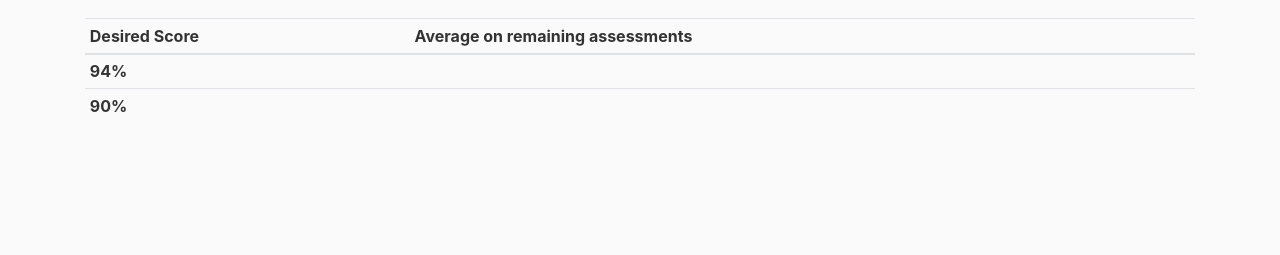
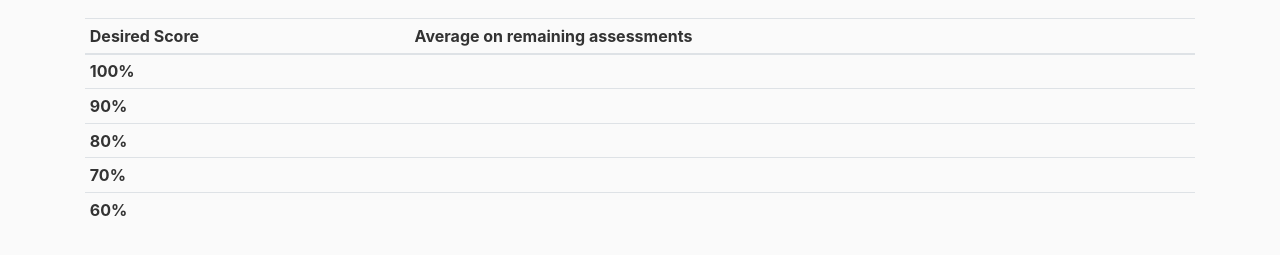
Before and after one commit to jmalmand/final_exam_grade, a Flask app: template app/templates/compute.html in a window 1280 px wide. Shown: the part 102-357 px from the top of the page. Run offline with Flask 2, Linux system fonts and the light colour scheme; the template is opened without the code that fills it, so the values that code supplies are empty; some libraries are stand-ins or nearby versions.

Commit message:
Completed table output

```diff
--- a/app/routes.py
+++ b/app/routes.py
@@ -30,14 +30,25 @@ def index():
         avg = sum(numbers) / numbers_entered
         avg = round(avg, 2)
 
-        for_a = ((94 * 7) - sum(numbers))/ (7 - len(numbers))
+        for_a = ((100 * 7) - sum(numbers))/ (7 - len(numbers))
         for_a = round(for_a, 2)
 
         for_a_minus = ((90 * 7) - sum(numbers)) / (7 - len(numbers))
         for_a_minus = round(for_a_minus, 2)
 
+        for_b = ((80 * 7) - sum(numbers))/ (7 - len(numbers))
+        for_b = round(for_b, 2)
 
-        data = {'avg': avg, 'for_a': for_a, 'for_a_minus': for_a_minus}
+        for_c = ((70 * 7) - sum(numbers))/ (7 - len(numbers))
+        for_c = round(for_c, 2)
+
+        for_d = ((60 * 7) - sum(numbers))/ (7 - len(numbers))
+        for_d = round(for_d, 2)
+
+        data = {'avg': avg, 'for_a': for_a, 'for_a_minus': for_a_minus,
+                'for_b': for_b,
+                'for_c': for_c,
+                'for_d': for_d}
 
 
 
--- a/app/templates/compute.html
+++ b/app/templates/compute.html
@@ -13,13 +13,25 @@
         </thead>
         <tbody>
             <tr>
-                <th scope="row">94%</th>
-                <td>{{ data.for_a }}</th>
+                <th scope="row">100%</th>
+                <td>{{ data.for_a }}</td>
             </tr>
             <tr>
                 <th scope="row">90%</th>
                 <td>{{ data.for_a_minus }}</td>
             </tr>
+            <tr>
+                <th scope="row">80%</th>
+                <td>{{ data.for_b }}</td>
+            </tr>
+            <tr>
+                <th scope="row">70%</th>
+                <td>{{ data.for_c }}</td>
+            </tr>
+            <tr>
+                <th scope="row">60%</th>
+                <td>{{ data.for_d }}</td>
+            </tr>
         </tbody>
     </table>
 </div>
```
